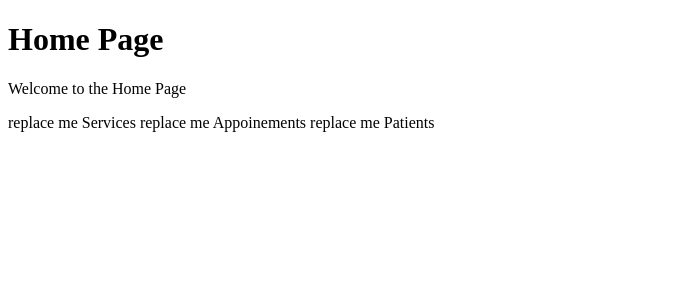
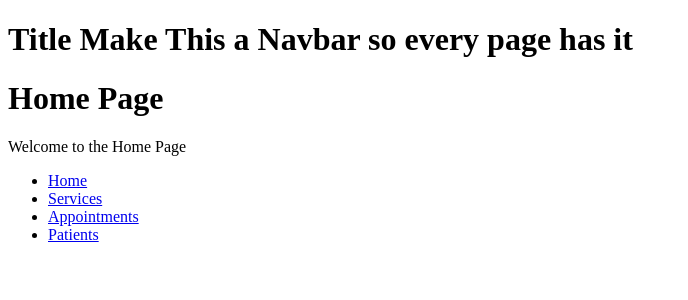
Before and after one commit to dallascaro/MidlandParkMallDentistWebSite, a Django app: page / in a window 1280 px wide. Shown: the top 300 px of the page, without its empty margins (0-688 px from the left). Run offline with Django 3.2, Linux system fonts and the light colour scheme.

Commit message:
Created a seperate page for the navbar bar element. This element will be imported into every page. All pages are linked using this.

```diff
--- a/MidlandParkMallDentistWebSite/urls.py
+++ b/MidlandParkMallDentistWebSite/urls.py
@@ -25,8 +25,21 @@ from webpages.views import homePage_view, servicesPage_view, appointmentsPage_vi
 
 urlpatterns = [
     path('', homePage_view, name='home'),
+    path('home', homePage_view),
     path('services/', servicesPage_view),
     path('appointments/', appointmentsPage_view),
     path('patients/', patientsPage_view),
+    # From services view
+    path('services/home/', homePage_view),
+    path('services/appointments/', appointmentsPage_view),
+    path('services/patients/', patientsPage_view),
+    # From appointments view
+    path('appointments/home/', homePage_view),
+    path('appointments/services/', servicesPage_view),
+    path('appointments/patients/', patientsPage_view),
+    # From patients view
+    path('patients/home/', homePage_view),
+    path('patients/services/', servicesPage_view),
+    path('patients/appointments/', appointmentsPage_view),
     path('admin/', admin.site.urls),
 ]
--- a/templates/appointments.html
+++ b/templates/appointments.html
@@ -1,7 +1,8 @@
 {% extends 'base.html' %}
-{% block content_Appointments %}
+{% block content_Main %}
    <h1>Appointments Page</h1>
     <p>
         Welcome to the Appointments Page
     </p>
+   {% include 'navbar.html' %}
 {% endblock %}
--- a/templates/base.html
+++ b/templates/base.html
@@ -2,23 +2,12 @@
 <html lang="en">
 <head>
     <meta charset="UTF-8">
-    <title>Root Page</title>
+    <title>Midland Mall Dental</title>
 </head>
 <body>
-    {% block content_Home %}
+    <h1>Title Make This a Navbar so every page has it</h1>
+    {% block content_Main %}
     replace me Home
-    {% endblock %}
-
-    {% block content_Services %}
-    replace me Services
-    {% endblock %}
-
-    {% block content_Appointments %}
-    replace me Appoinements
-    {% endblock %}
-
-    {% block content_Patients %}
-    replace me Patients
     {% endblock %}
 
 </body>
--- a/templates/home.html
+++ b/templates/home.html
@@ -1,7 +1,8 @@
 {% extends 'base.html' %}
-{% block content_Home %}
-   <h1>Home Page</h1>
-    <p>
-        Welcome to the Home Page
-    </p>
+{% block content_Main %}
+       <h1>Home Page</h1>
+        <p>
+            Welcome to the Home Page
+        </p>
+    {% include 'navbar.html' %}
 {% endblock %}
--- /dev/null
+++ b/templates/navbar.html
@@ -0,0 +1,8 @@
+<nav>
+    <ul>
+        <li><a href="home">Home</a></li>
+          <li><a href="/services">Services</a></li>
+          <li><a href="/appointments/">Appointments</a></li>
+          <li><a href="/patients/">Patients</a></li>
+    </ul>
+</nav>
--- a/templates/patients.html
+++ b/templates/patients.html
@@ -1,9 +1,10 @@
 {% extends 'base.html' %}
-{% block content_Patients %}
+{% block content_Main %}
    <h1>Patients Page</h1>
     {{ request.user }}
      {{ request.user.is_authenticated }}
     <p>
         Welcome to the Patients Page
     </p>
+     {% include 'navbar.html' %}
 {% endblock %}
--- a/templates/services.html
+++ b/templates/services.html
@@ -1,7 +1,8 @@
 {% extends 'base.html' %}
-{% block content_Services %}
+{% block content_Main %}
    <h1>Services Page</h1>
     <p>
         Welcome to the Services Page
     </p>
+     {% include 'navbar.html' %}
 {% endblock %}
--- a/webpages/views.py
+++ b/webpages/views.py
@@ -11,12 +11,12 @@ def servicesPage_view(request,*args, **kwargs):
     #return HttpResponse("<h1>Services Page</h1>")
     return render(request, "services.html", {}) # returns html template
 
-# Another View (html page) for services
+# Another View (html page) for appointments
 def appointmentsPage_view(request,*args, **kwargs):
     #return HttpResponse("<h1>Appointments Page</h1>")
     return render(request, "appointments.html", {}) # returns html template
 
-# Another View (html page) for services
+# Another View (html page) for patients
 def patientsPage_view(request,*args, **kwargs):
     #return HttpResponse("<h1>Patients Page</h1>")
     return render(request, "patients.html", {}) # returns html template
```
Also changed, not shown: db.sqlite3, patients/migrations/0001_initial.py (added).
